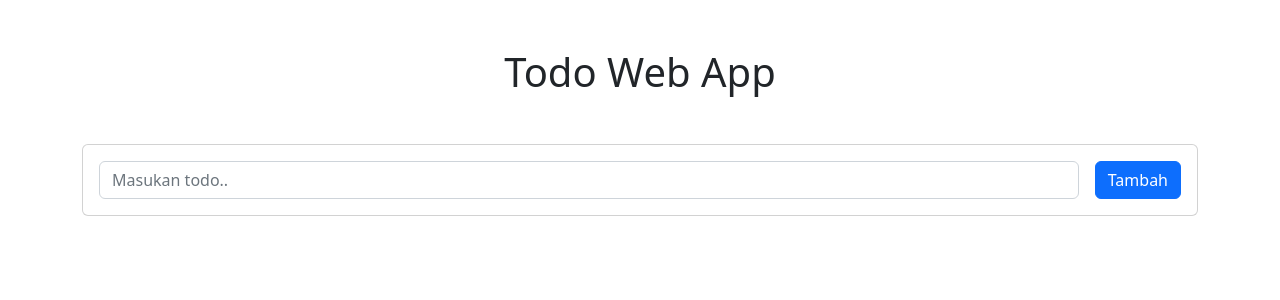
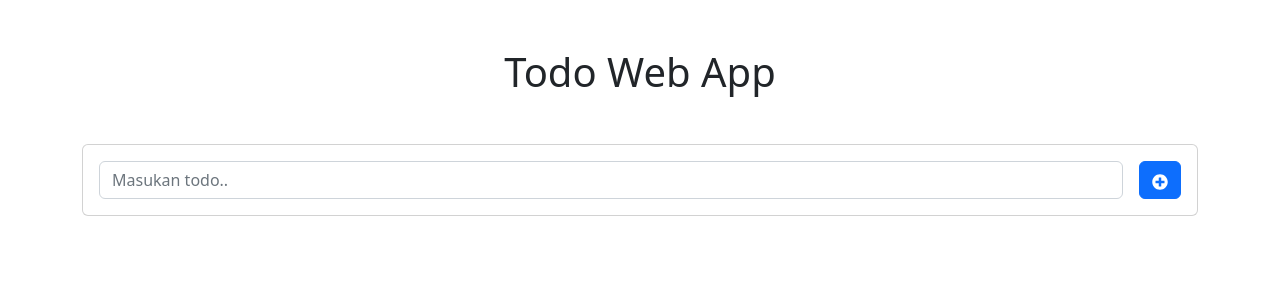
Before and after one commit to mohdxnizamv/Todo-Web-App, a React (Create React App) app: page / in a window 1280 px wide. Shown: the top 300 px of the page. Built offline with nearby package versions, Linux system fonts and the light colour scheme.

Commit message:
create todo web app

```diff
--- a/package.json
+++ b/package.json
@@ -10,6 +10,7 @@
     "react": "^18.2.0",
     "react-bootstrap": "^2.5.0",
     "react-dom": "^18.2.0",
+    "react-icons": "^4.4.0",
     "react-scripts": "5.0.1",
     "web-vitals": "^2.1.4"
   },
--- a/src/App.js
+++ b/src/App.js
@@ -1,6 +1,7 @@
-import { useState} from 'react';
+import { useState } from 'react';
 import './App.css';
 import { Container, Form, Button, Stack, Card, Row, Col } from "react-bootstrap"
+import { FaPlusCircle } from "react-icons/fa";
 
 function App() {
 	const [todoName, setTodoName] = useState("");
@@ -8,9 +9,13 @@ function App() {
 	const [todoList, setTodoList] = useState([]);
 
 	const addTodo = () => {
-    const dataTodo = {todoName, status: false};
+		const dataTodo = { todoName, status: false };
 		setTodoList([dataTodo, ...todoList]);
 		setTodoName("");
+	};
+
+	const deleteTodo = (index) => {
+		setTodoList(todoList.filter((value, idx) => index !== idx));
 	};
 
 	const handleChangeTodoName = (e) => {
@@ -18,7 +23,6 @@ function App() {
 
 		setTodoName(data);
 	};
-
 
 	return (
 		<Container>
@@ -31,20 +35,21 @@ function App() {
 						<Form.Control type="text" placeholder="Masukan todo.." onChange={handleChangeTodoName}
 							value={todoName}
 						/>
-						<Button onClick={addTodo}>Tambah </Button>
+						<Button onClick={addTodo}><FaPlusCircle /></Button>
 					</Stack>
 				</Card.Body>
 			</Card>
 
 			{/* List Todo */}
-      {todoList.map(value => {
+			<div className="mt-5">
+				{todoList.map((value, index) => {
 					return (
-        <Card className='mt-5'>
+						<Card className='mt-3'>
 							<Card.Body>
 								<Row>
 									{/* Nama Todo */}
 									<Col>
-							  <h3>Nama Todo</h3>
+										<h3>{value.todoName}</h3>
 									</Col>
 
 									{/* Button Todo*/}
@@ -52,10 +57,12 @@ function App() {
 										<Button>Selesai</Button>
 									</Col>
 								</Row>
+								<Button variant='danger' className='mt-2' onClick={() => deleteTodo(index)}>Hapus</Button>
 							</Card.Body>
 						</Card>
 					);
 				})}
+			</div>
 		</Container>
 	);
 }
```
Also changed, not shown: 1 other file (tests, documents, lock files or other folders). Lines whose indentation alone changed are shown as unchanged.
